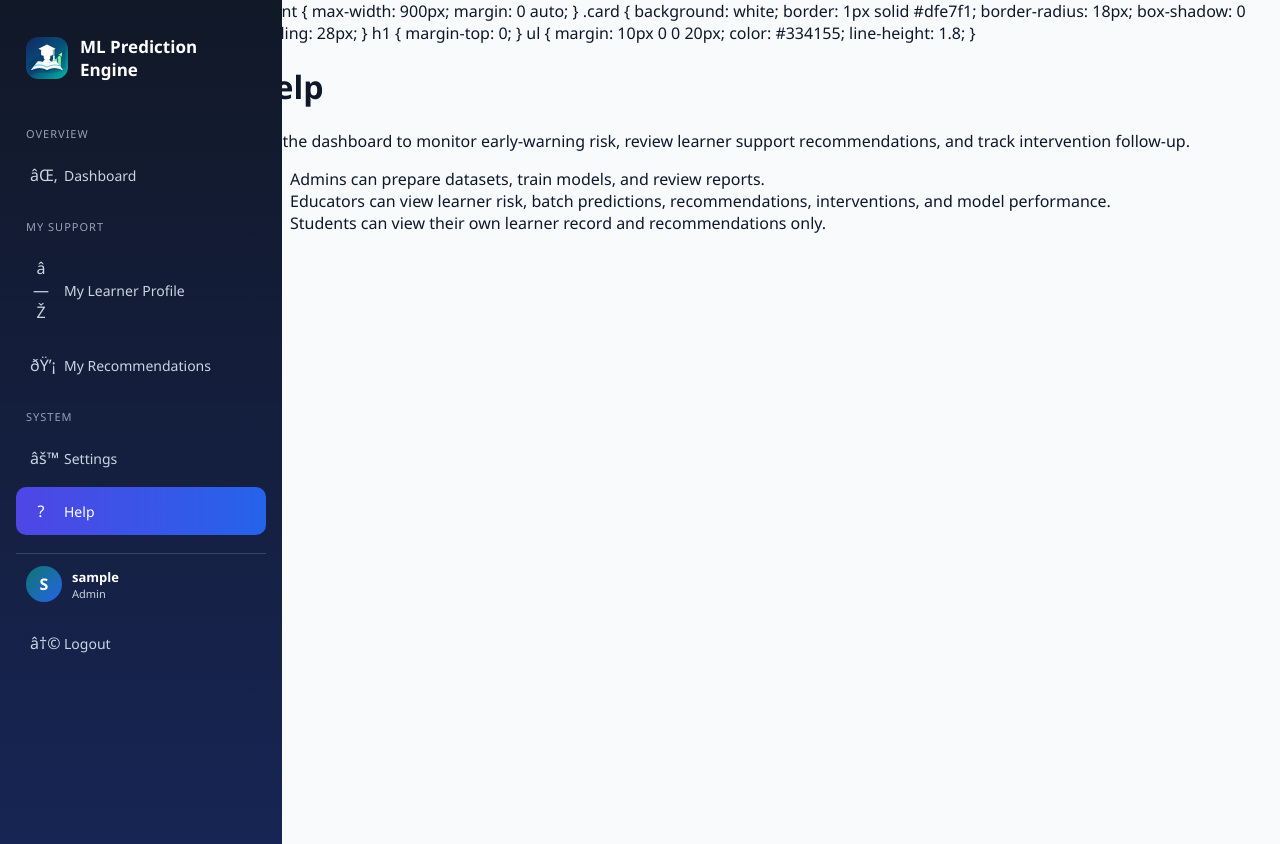
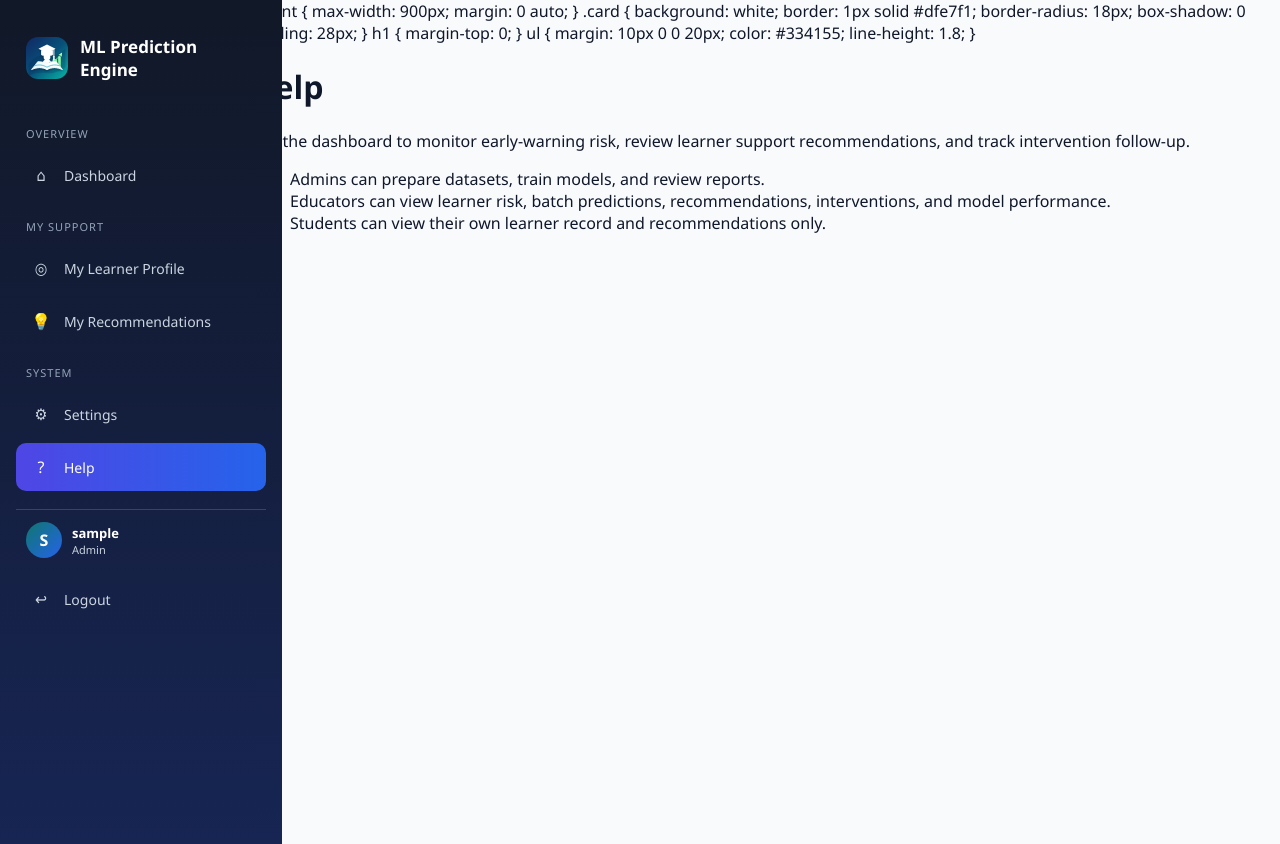
Before and after one commit to bhoomicodess/PSAIAC_230_Predictive_Analytics_EdTech_Dropout_Prevention, a Django app: page /help/ in a window 1280 px wide. Run offline with Django 5.2, Linux system fonts and the light colour scheme; the visitor is signed in with stand-in values (Sample User, id 1).

Commit message:
Fix sidebar icon encoding

```diff
--- a/core/templates/core/sidebar.html
+++ b/core/templates/core/sidebar.html
@@ -4,45 +4,45 @@
     <div class="logo"><img class="logo-image" src="{% static 'core/edtech-analytics-logo.svg' %}" alt="PSAIAC 230 EdTech"><div class="logo-text">ML Prediction Engine</div></div>
 
     <div class="menu-title">Overview</div>
-    <a href="{% url 'upload_dataset' %}" class="nav-item{% if request.path == '/' %} active{% endif %}"><span class="nav-icon">âŒ‚</span><span>Dashboard</span></a>
+    <a href="{% url 'upload_dataset' %}" class="nav-item{% if request.path == '/' %} active{% endif %}"><span class="nav-icon">&#8962;</span><span>Dashboard</span></a>
 
     {% if user_role == 'ADMIN' or user_role == 'EDUCATOR' %}
-        <a href="{% url 'student_risk_dashboard' %}" class="nav-item{% if request.path == '/student-risk-dashboard/' %} active{% endif %}"><span class="nav-icon">â–¥</span><span>Student Risk Dashboard</span></a>
+        <a href="{% url 'student_risk_dashboard' %}" class="nav-item{% if request.path == '/student-risk-dashboard/' %} active{% endif %}"><span class="nav-icon">&#9670;</span><span>Student Risk Dashboard</span></a>
     {% endif %}
 
     {% if user_role == 'ADMIN' %}
         <div class="menu-title">Data &amp; Models</div>
 
         <a href="{% url 'data_quality_audit' %}" class="nav-item{% if request.path == '/data-quality-audit/' %} active{% endif %}">
-            <span class="nav-icon">âœ“</span>
+            <span class="nav-icon">&#10003;</span>
             <span>Data Quality Audit</span>
         </a>
 
-        <a href="{% url 'data_preprocessing' %}" class="nav-item{% if request.path == '/preprocessing/' %} active{% endif %}"><span class="nav-icon">âš™</span><span>Data Preprocessing</span></a>
-        <a href="{% url 'model_training' %}" class="nav-item{% if request.path == '/model-training/' or request.path == '/early-warning-training/' %} active{% endif %}"><span class="nav-icon">â—†</span><span>Train Model</span></a>
+        <a href="{% url 'data_preprocessing' %}" class="nav-item{% if request.path == '/preprocessing/' %} active{% endif %}"><span class="nav-icon">&#9881;</span><span>Data Preprocessing</span></a>
+        <a href="{% url 'model_training' %}" class="nav-item{% if request.path == '/model-training/' or request.path == '/early-warning-training/' %} active{% endif %}"><span class="nav-icon">&#9670;</span><span>Train Model</span></a>
         <a href="{% url 'early_warning_training' %}" class="nav-subitem{% if request.path == '/early-warning-training/' %} active{% endif %}">Early-Warning Training</a>
-        <a href="{% url 'model_performance' %}" class="nav-item{% if request.path == '/model-performance/' %} active{% endif %}"><span class="nav-icon">â–¥</span><span>Model Performance</span></a>
+        <a href="{% url 'model_performance' %}" class="nav-item{% if request.path == '/model-performance/' %} active{% endif %}"><span class="nav-icon">&#9670;</span><span>Model Performance</span></a>
     {% elif user_role == 'EDUCATOR' %}
         <div class="menu-title">Monitoring</div>
-        <a href="{% url 'model_performance' %}" class="nav-item{% if request.path == '/model-performance/' %} active{% endif %}"><span class="nav-icon">â–¥</span><span>Model Performance</span></a>
+        <a href="{% url 'model_performance' %}" class="nav-item{% if request.path == '/model-performance/' %} active{% endif %}"><span class="nav-icon">&#9670;</span><span>Model Performance</span></a>
     {% else %}
         <div class="menu-title">My Support</div>
-        <a href="{% url 'individual_prediction' %}" class="nav-item{% if request.path == '/individual-prediction/' %} active{% endif %}"><span class="nav-icon">â—Ž</span><span>My Learner Profile</span></a>
-        <a href="{% url 'recommendations' %}" class="nav-item{% if request.path == '/recommendations/' %} active{% endif %}"><span class="nav-icon">ðŸ’¡</span><span>My Recommendations</span></a>
+        <a href="{% url 'individual_prediction' %}" class="nav-item{% if request.path == '/individual-prediction/' %} active{% endif %}"><span class="nav-icon">&#9678;</span><span>My Learner Profile</span></a>
+        <a href="{% url 'recommendations' %}" class="nav-item{% if request.path == '/recommendations/' %} active{% endif %}"><span class="nav-icon">&#128161;</span><span>My Recommendations</span></a>
     {% endif %}
 
     {% if user_role == 'ADMIN' or user_role == 'EDUCATOR' %}
         <div class="menu-title">Student Support</div>
-        <a href="{% url 'individual_prediction' %}" class="nav-item{% if request.path == '/individual-prediction/' %} active{% endif %}"><span class="nav-icon">â—Ž</span><span>Make Predictions</span></a>
-        <a href="{% url 'batch_prediction' %}" class="nav-item{% if request.path == '/batch-prediction/' %} active{% endif %}"><span class="nav-icon">â‡©</span><span>Batch Prediction</span></a>
-        <a href="{% url 'recommendations' %}" class="nav-item{% if request.path == '/recommendations/' %} active{% endif %}"><span class="nav-icon">ðŸ’¡</span><span>Recommendations</span></a>
-        <a href="{% url 'interventions' %}" class="nav-item{% if request.path|slice:':14' == '/interventions' %} active{% endif %}"><span class="nav-icon">âœ“</span><span>Interventions</span></a>
+        <a href="{% url 'individual_prediction' %}" class="nav-item{% if request.path == '/individual-prediction/' %} active{% endif %}"><span class="nav-icon">&#9678;</span><span>Make Predictions</span></a>
+        <a href="{% url 'batch_prediction' %}" class="nav-item{% if request.path == '/batch-prediction/' %} active{% endif %}"><span class="nav-icon">&#8649;</span><span>Batch Prediction</span></a>
+        <a href="{% url 'recommendations' %}" class="nav-item{% if request.path == '/recommendations/' %} active{% endif %}"><span class="nav-icon">&#128161;</span><span>Recommendations</span></a>
+        <a href="{% url 'interventions' %}" class="nav-item{% if request.path|slice:':14' == '/interventions' %} active{% endif %}"><span class="nav-icon">&#10003;</span><span>Interventions</span></a>
         <div class="menu-title">Reporting</div>
-        <a href="{% url 'reports' %}" class="nav-item{% if request.path == '/reports/' %} active{% endif %}"><span class="nav-icon">â–¤</span><span>Reports</span></a>
+        <a href="{% url 'reports' %}" class="nav-item{% if request.path == '/reports/' %} active{% endif %}"><span class="nav-icon">&#9635;</span><span>Reports</span></a>
     {% endif %}
 
     <div class="menu-title">System</div>
-    <a href="{% url 'settings' %}" class="nav-item{% if request.path == '/settings/' %} active{% endif %}"><span class="nav-icon">âš™</span><span>Settings</span></a>
+    <a href="{% url 'settings' %}" class="nav-item{% if request.path == '/settings/' %} active{% endif %}"><span class="nav-icon">&#9881;</span><span>Settings</span></a>
     <a href="{% url 'help' %}" class="nav-item{% if request.path == '/help/' %} active{% endif %}"><span class="nav-icon">?</span><span>Help</span></a>
 
     <div class="sidebar-user">
@@ -52,7 +52,7 @@
             <small>{{ user_role_display }}</small>
         </div>
     </div>
-    <a href="{% url 'logout' %}" class="nav-item logout-item"><span class="nav-icon">â†©</span><span>Logout</span></a>
+    <a href="{% url 'logout' %}" class="nav-item logout-item"><span class="nav-icon">&#8617;</span><span>Logout</span></a>
 </aside>
 <style>
     .app-sidebar {
```
